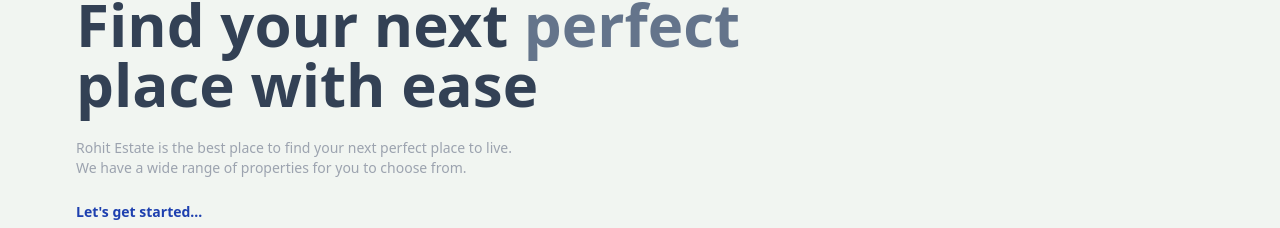
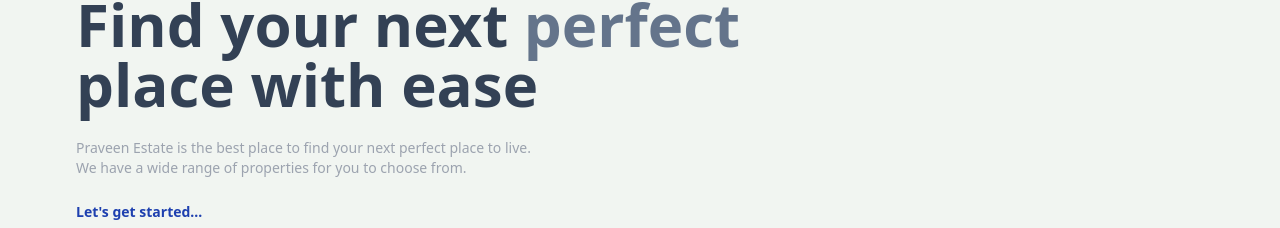
Before and after one commit to PraveenVishvakarma/Real-Estate-App, a React (Vite) app in the folder client/: page / in a window 1280 px wide. Shown: the part 190-418 px from the top of the page. Built offline with nearby package versions, Linux system fonts and the light colour scheme; no server answers.

Commit message:
Update Home.jsx

```diff
--- a/client/src/pages/Home.jsx
+++ b/client/src/pages/Home.jsx
@@ -45,7 +45,7 @@
         place with ease
         </h1>
         <div className='text-gray-400 text-xs sm:text-sm'>
-          Rohit Estate is the best place to find your next perfect place to live.
+          Praveen Estate is the best place to find your next perfect place to live.
           <br />
           We have a wide range of properties for you to choose from.
         </div>
```
